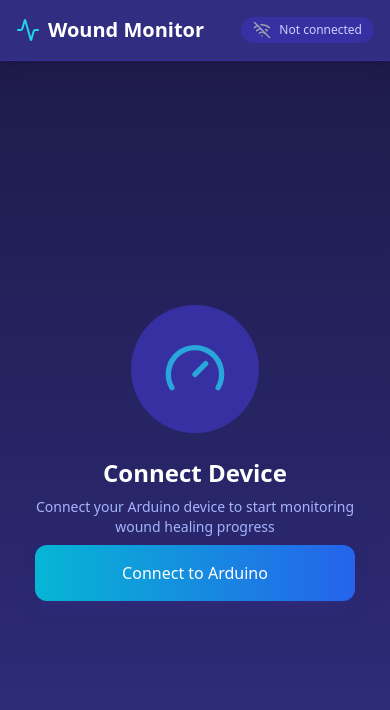
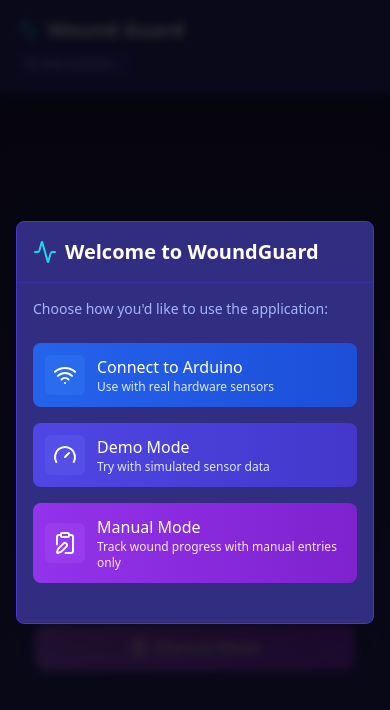
Before and after one commit to AMEND09/WoundGuard, a React (Vite) app: page / in a window 390 px wide. Shown: the top 710 px of the page. Built offline with nearby package versions, Linux system fonts and the light colour scheme.

Commit message:
Refactor application to ensure consistent use of "WoundGuard" terminology

```diff
--- a/src/artifacts/default.tsx
+++ b/src/artifacts/default.tsx
@@ -35,8 +35,6 @@
   type: string;
   description: string;
 }
-
-// ...existing code...
 
 const WoundTrackingApp = () => {
   const [connected, setConnected] = useState(false);
@@ -70,6 +68,10 @@
   const readerRef = useRef<any>(null);
   const writerRef = useRef<any>(null);
   const fileInputRef = useRef<HTMLInputElement>(null);
+
+  // Add new state variable for manual mode
+  const [manualMode, setManualMode] = useState(false);
+  const [showWelcomeDialog, setShowWelcomeDialog] = useState(true);
 
   // Check Web Serial API support on component mount
   useEffect(() => {
@@ -97,6 +99,7 @@
   const connectToArduino = async () => {
     setConnectionStatus('connecting');
     setSerialMessages(prev => [...prev, "Attempting to connect to Arduino..."]);
+    setShowWelcomeDialog(false);
 
     if (isWebSerialSupported) {
       try {
@@ -143,6 +146,7 @@
     setConnectionStatus('connected');
     setConnected(true);
     setSerialMessages(prev => [...prev, "Demo mode activated (simulated data)"]);
+    setShowWelcomeDialog(false);
 
     // Set initial data
     const mockData = {
@@ -168,6 +172,41 @@
     setHistoricalData(mockHistory);
   };
 
+  // Start manual mode with user-provided data only
+  const startManualMode = () => {
+    setManualMode(true);
+    setConnectionStatus('manual');
+    setConnected(true);
+    setSerialMessages(prev => [...prev, "Manual mode activated (user logs only)"]);
+
+    // Set initial empty data
+    const initialData = {
+      area: 100, // Start with 100mm² as initial area
+      temperature: 37.0,
+      humidity: 65,
+      ph: 6.5,
+      lastUpdate: new Date().toLocaleTimeString()
+    };
+
+    setCurrentData(initialData);
+
+    // Create initial entry for historical data
+    const initialHistoricalDataPoint = {
+      day: 1,
+      ...initialData,
+      notes: "Initial manual entry"
+    };
+
+    setHistoricalData([initialHistoricalDataPoint]);
+
+    // Open the dialog to input initial measurement
+    setShowManualLogDialog(true);
+    setManualLogType('data-entry');
+
+    // Close the welcome dialog
+    setShowWelcomeDialog(false);
+  };
+
   // Simulate receiving data from Arduino
   useEffect(() => {
     if (!connected || !demoMode) return;
@@ -283,8 +322,6 @@
       }
     }
   };
-
-  // ...existing code...
 
   // New function to handle image upload with wound area estimation
   const handleImageUpload = (e: React.ChangeEvent<HTMLInputElement>) => {
@@ -596,10 +633,16 @@
 
   // Calculate healing percentage
   const healingPercentage = () => {
-    if (historicalData.length === 0) return 0;
+    if (historicalData.length <= 0) return 0;
+
     const initial = historicalData[0]?.area || 100;
     const current = currentData.area;
-    return Math.min(100, Math.max(0, Math.round((initial - current) / initial * 100)));
+
+    // Ensure we don't divide by zero and handle negative progress
+    if (initial <= 0) return 0;
+
+    const percentage = Math.min(100, Math.max(0, Math.round((initial - current) / initial * 100)));
+    return percentage;
   };
 
   // Get healing progress color
@@ -714,33 +757,37 @@
   return (
     <div className="flex flex-col min-h-screen bg-indigo-950 text-white">
       <header className="p-4 bg-indigo-900 border-b border-indigo-800 sticky top-0 z-10 shadow-lg">
-        <div className="flex justify-between items-center">
-          <div className="flex items-center">
+        <div className="flex flex-col sm:flex-row sm:justify-between sm:items-center">
+          <div className="flex items-center mb-2 sm:mb-0">
             <Activity size={24} className="text-cyan-400 mr-2" />
-            <h1 className="text-xl font-bold text-white">Wound Monitor</h1>
-          </div>
+            <h1 className="text-xl font-bold text-white">Wound Guard</h1>
+          </div>
+          <div className="flex flex-wrap items-center justify-between sm:justify-end gap-2">
             {connected && (
-            <div className="flex gap-2">
+              <>
                 <button
                   onClick={() => setShowManualLogDialog(true)}
-                className="flex items-center bg-indigo-800 px-2 py-1 rounded text-xs"
-              >
-                <ClipboardEdit size={14} className="mr-1" />
-                Add Log
+                  className="flex items-center bg-indigo-800 px-1.5 py-1 rounded text-xs"
+                  aria-label="Add Log"
+                >
+                  <ClipboardEdit size={13} className="mr-1" />
+                  <span className="hidden sm:inline">Add Log</span>
                 </button>
                 <button
                   onClick={() => setShowExportDialog(true)}
-                className="flex items-center bg-indigo-800 px-2 py-1 rounded text-xs"
-              >
-                <Download size={14} className="mr-1" />
-                Export
+                  className="flex items-center bg-indigo-800 px-1.5 py-1 rounded text-xs"
+                  aria-label="Export Data"
+                >
+                  <Download size={13} className="mr-1" />
+                  <span className="hidden sm:inline">Export</span>
                 </button>
                 <button
                   onClick={triggerImport}
-                className="flex items-center bg-indigo-800 px-2 py-1 rounded text-xs"
-              >
-                <FileUp size={14} className="mr-1" />
-                Import
+                  className="flex items-center bg-indigo-800 px-1.5 py-1 rounded text-xs"
+                  aria-label="Import Data"
+                >
+                  <FileUp size={13} className="mr-1" />
+                  <span className="hidden sm:inline">Import</span>
                 </button>
                 <input
                   type="file"
@@ -749,22 +796,86 @@
                   accept=".json"
                   className="hidden"
                 />
-            </div>
+              </>
             )}
-          <div className="flex items-center bg-indigo-800 px-3 py-1 rounded-full">
+            <div className="flex items-center bg-indigo-800 px-2 sm:px-3 py-1 rounded-full">
               {connectionStatus === 'connected' ? (
-              <Wifi size={18} className="text-emerald-400 mr-2" />
+                <Wifi size={16} className="text-emerald-400 mr-1 sm:mr-2" />
               ) : connectionStatus === 'connecting' ? (
-              <Gauge size={18} className="text-cyan-400 mr-2 animate-pulse" />
+                <Gauge size={16} className="text-cyan-400 mr-1 sm:mr-2 animate-pulse" />
               ) : (
-              <WifiOff size={18} className="text-gray-400 mr-2" />
+                <WifiOff size={16} className="text-gray-400 mr-1 sm:mr-2" />
               )}
-            <span className="text-xs text-indigo-200 truncate max-w-32">
+              <span className="text-xs text-indigo-200 truncate max-w-20 sm:max-w-32">
                 {connected ? `Last: ${currentData.lastUpdate}` : "Not connected"}
               </span>
             </div>
           </div>
+        </div>
       </header>
+
+      {/* Welcome mode selection dialog */}
+      {showWelcomeDialog && !connected && (
+        <div className="fixed inset-0 bg-black/80 backdrop-blur-sm z-50 flex items-center justify-center p-4">
+          <div className="bg-indigo-900 border border-indigo-700 rounded-lg shadow-2xl w-full max-w-md">
+            <div className="p-4 border-b border-indigo-800">
+              <h3 className="font-semibold text-xl text-white flex items-center">
+                <Activity className="mr-2 h-6 w-6 text-cyan-400" />
+                Welcome to WoundGuard
+              </h3>
+            </div>
+
+            <div className="p-4">
+              <p className="text-indigo-300 text-sm mb-6">
+                Choose how you'd like to use the application:
+              </p>
+
+              <div className="space-y-4 mb-6">
+                {isWebSerialSupported && (
+                  <button
+                    onClick={connectToArduino}
+                    className="w-full flex items-center bg-gradient-to-r from-blue-600 to-blue-700 hover:from-blue-700 hover:to-blue-800 text-white p-3 rounded-lg transition"
+                  >
+                    <div className="bg-blue-500/30 p-2 rounded-md mr-3">
+                      <Wifi className="h-6 w-6" />
+                    </div>
+                    <div className="text-left">
+                      <p className="font-medium">Connect to Arduino</p>
+                      <p className="text-xs text-blue-100">Use with real hardware sensors</p>
+                    </div>
+                  </button>
+                )}
+
+                <button
+                  onClick={startDemoMode}
+                  className="w-full flex items-center bg-gradient-to-r from-indigo-600 to-indigo-700 hover:from-indigo-700 hover:to-indigo-800 text-white p-3 rounded-lg transition"
+                >
+                  <div className="bg-indigo-500/30 p-2 rounded-md mr-3">
+                    <Gauge className="h-6 w-6" />
+                  </div>
+                  <div className="text-left">
+                    <p className="font-medium">Demo Mode</p>
+                    <p className="text-xs text-indigo-100">Try with simulated sensor data</p>
+                  </div>
+                </button>
+
+                <button
+                  onClick={startManualMode}
+                  className="w-full flex items-center bg-gradient-to-r from-purple-600 to-purple-700 hover:from-purple-700 hover:to-purple-800 text-white p-3 rounded-lg transition"
+                >
+                  <div className="bg-purple-500/30 p-2 rounded-md mr-3">
+                    <ClipboardEdit className="h-6 w-6" />
+                  </div>
+                  <div className="text-left">
+                    <p className="font-medium">Manual Mode</p>
+                    <p className="text-xs text-purple-100">Track wound progress with manual entries only</p>
+                  </div>
+                </button>
+              </div>
+            </div>
+          </div>
+        </div>
+      )}
 
       {/* Manual logging dialog */}
       {showManualLogDialog && (
@@ -995,29 +1106,44 @@
           <div className="w-32 h-32 rounded-full bg-indigo-800 flex items-center justify-center mb-6">
             <Gauge size={64} className="text-cyan-400 animate-pulse" />
           </div>
-          <h2 className="text-2xl font-semibold mb-2 text-white">Connect Device</h2>
-          <p className="text-indigo-300 mb-2 text-center text-sm max-w-xs">
-            {isWebSerialSupported
-              ? "Connect your Arduino device to start monitoring wound healing progress"
-              : "Your browser doesn't support direct device connection. Using demo mode."}
+          <h2 className="text-2xl font-semibold mb-2 text-white">Choose an Option</h2>
+          <p className="text-indigo-300 mb-4 text-center text-sm max-w-xs">
+            Select how you'd like to use WoundGuard
           </p>
-          {!isWebSerialSupported && (
-            <p className="text-amber-300 mb-6 text-center text-xs max-w-xs">
-              For real device connectivity, use Chrome, Edge, or other browsers that support Web Serial API.
-            </p>
+
+          <div className="flex flex-col space-y-4 w-full max-w-xs">
+            {isWebSerialSupported && (
+              <button
+                onClick={connectToArduino}
+                className="px-6 py-3 bg-gradient-to-r from-cyan-500 to-blue-600 text-white rounded-xl font-medium hover:from-cyan-600 hover:to-blue-700 transition shadow-lg shadow-indigo-900/50 flex items-center justify-center"
+              >
+                <Wifi size={18} className="mr-2" />
+                Connect to Arduino
+              </button>
             )}
-          <button
-            onClick={connectToArduino}
-            className="px-6 py-4 w-full max-w-xs bg-gradient-to-r from-cyan-500 to-blue-600 text-white rounded-xl font-medium hover:from-cyan-600 hover:to-blue-700 active:from-cyan-700 active:to-blue-800 transition shadow-lg shadow-indigo-900/50"
-          >
-            {isWebSerialSupported ? "Connect to Arduino" : "Start Demo Mode"}
-          </button>
+
+            <button
+              onClick={startDemoMode}
+              className="px-6 py-3 bg-gradient-to-r from-indigo-500 to-indigo-600 text-white rounded-xl font-medium hover:from-indigo-600 hover:to-indigo-700 transition shadow-lg shadow-indigo-900/50 flex items-center justify-center"
+            >
+              <Gauge size={18} className="mr-2" />
+              Demo Mode
+            </button>
+
+            <button
+              onClick={startManualMode}
+              className="px-6 py-3 bg-gradient-to-r from-purple-500 to-purple-600 text-white rounded-xl font-medium hover:from-purple-600 hover:to-purple-700 transition shadow-lg shadow-indigo-900/50 flex items-center justify-center"
+            >
+              <ClipboardEdit size={18} className="mr-2" />
+              Manual Mode
+            </button>
+          </div>
         </div>
       ) : (
         <Tabs defaultValue="dashboard" className="flex-1">
-          <TabsList className="w-full flex justify-between bg-indigo-900/70 backdrop-blur-md p-1 rounded-none fixed z-10 top-14 border-b border-indigo-600/50 shadow-lg">
+          <TabsList className="w-full flex justify-between bg-indigo-900/70 backdrop-blur-md p-1 rounded-none fixed z-10 top-[72px] sm:top-14 border-b border-indigo-600/50 shadow-lg">
             <TabsTrigger
-              className="flex-1 text-xs py-3 transition-all duration-300
+              className="flex-1 text-[10px] sm:text-xs py-2 sm:py-3 transition-all duration-300
                 data-[state=inactive]:bg-indigo-800/30 data-[state=inactive]:backdrop-blur-sm data-[state=inactive]:text-indigo-200
                 data-[state=active]:bg-gradient-to-r data-[state=active]:from-cyan-500/80 data-[state=active]:to-blue-600/80
                 data-[state=active]:backdrop-blur-md data-[state=active]:text-white data-[state=active]:shadow-md rounded-md"
@@ -1026,7 +1152,7 @@
               Dashboard
             </TabsTrigger>
             <TabsTrigger
-              className="flex-1 text-xs py-3 transition-all duration-300
+              className="flex-1 text-[10px] sm:text-xs py-2 sm:py-3 transition-all duration-300
                 data-[state=inactive]:bg-indigo-800/30 data-[state=inactive]:backdrop-blur-sm data-[state=inactive]:text-indigo-200
                 data-[state=active]:bg-gradient-to-r data-[state=active]:from-cyan-500/80 data-[state=active]:to-blue-600/80
                 data-[state=active]:backdrop-blur-md data-[state=active]:text-white data-[state=active]:shadow-md rounded-md"
@@ -1035,16 +1161,16 @@
               Trends
             </TabsTrigger>
             <TabsTrigger
-              className="flex-1 text-xs py-3 transition-all duration-300
+              className="flex-1 text-[10px] sm:text-xs py-2 sm:py-3 transition-all duration-300
                 data-[state=inactive]:bg-indigo-800/30 data-[state=inactive]:backdrop-blur-sm data-[state=inactive]:text-indigo-200
                 data-[state=active]:bg-gradient-to-r data-[state=active]:from-cyan-500/80 data-[state=active]:to-blue-600/80
                 data-[state=active]:backdrop-blur-md data-[state=active]:text-white data-[state=active]:shadow-md rounded-md"
               value="environment"
             >
-              Environment
+              Environ
             </TabsTrigger>
             <TabsTrigger
-              className="flex-1 text-xs py-3 transition-all duration-300
+              className="flex-1 text-[10px] sm:text-xs py-2 sm:py-3 transition-all duration-300
                 data-[state=inactive]:bg-indigo-800/30 data-[state=inactive]:backdrop-blur-sm data-[state=inactive]:text-indigo-200
                 data-[state=active]:bg-gradient-to-r data-[state=active]:from-cyan-500/80 data-[state=active]:to-blue-600/80
                 data-[state=active]:backdrop-blur-md data-[state=active]:text-white data-[state=active]:shadow-md rounded-md"
@@ -1054,7 +1180,7 @@
             </TabsTrigger>
           </TabsList>
 
-          <div className="pt-14"> {/* Space for fixed tabs */}
+          <div className="pt-[56px] sm:pt-14"> {/* Adjusted padding for mobile tabs */}
             <TabsContent value="dashboard" className="m-0 p-4">
               {/* Manual Area Input Dialog */}
               {showAreaInput && (
@@ -1251,7 +1377,7 @@
                     <CardTitle className="text-base text-white">Environmental Factors</CardTitle>
                     <CardDescription className="text-xs text-indigo-300">Current readings</CardDescription>
                   </CardHeader>
-                  <CardContent className="p-3 pt-1">
+                  <CardContent className="p-4 mb-4">
                     <div className="space-y-4">
                       <div className="flex items-center">
                         <ThermometerSun size={18} className="text-rose-400 mr-2" />
@@ -1653,11 +1779,15 @@
             <TabsContent value="serial" className="m-0 p-0">
               <div className="bg-gradient-to-b from-black/80 to-indigo-950/80 backdrop-blur-md text-cyan-400 p-3 font-mono text-xs h-screen overflow-y-auto">
                 <div className="mb-4 p-2 bg-cyan-900/30 backdrop-blur-sm rounded border border-cyan-800/50 border-opacity-30">
-                  <h3 className="text-cyan-300 font-semibold mb-1">Arduino Serial Monitor</h3>
+                  <h3 className="text-cyan-300 font-semibold mb-1">
+                    {manualMode ? "Manual Mode Activity" : "Arduino Serial Monitor"}
+                  </h3>
                   <p className="text-cyan-400 opacity-70 text-xs">
                     {isWebSerialSupported
                       ? connected
-                        ? demoMode
+                        ? manualMode
+                          ? "Manual mode active - all data based on user entries"
+                          : demoMode
                             ? "Demo mode active - showing simulated data"
                             : "Connection established at 9600 baud (NOTE: Wound area requires manual measurement)"
                         : "Web Serial API available - connect to device to begin"
@@ -1666,6 +1796,18 @@
                   </p>
                   {connected && (
                     <div className="flex gap-2 mt-2">
+                      {manualMode ? (
+                        <button
+                          onClick={() => {
+                            setShowManualLogDialog(true);
+                            setManualLogType('data-entry');
+                          }}
+                          className="px-3 py-1 bg-purple-700 hover:bg-purple-600 text-white rounded-md text-xs flex items-center"
+                        >
+                          <ClipboardEdit size={14} className="mr-1" />
+                          Add Measurement
+                        </button>
+                      ) : (
                         <button
                           onClick={() => setShowAreaInput(true)}
                           className="px-3 py-1 bg-cyan-700 hover:bg-cyan-600 text-white rounded-md text-xs flex items-center"
@@ -1673,6 +1815,7 @@
                           <PencilRuler size={14} className="mr-1" />
                           Add Area Measurement
                         </button>
+                      )}
                       <button
                         onClick={disconnectFromDevice}
                         className="px-3 py-1 bg-red-900 hover:bg-red-800 text-white rounded-md text-xs"
@@ -1796,7 +1939,7 @@
         }`}>
           {percentage > 70 ? (
             <svg xmlns="http://www.w3.org/2000/svg" className="h-5 w-5 text-emerald-400" viewBox="0 0 20 20" fill="currentColor">
-              <path fillRule="evenodd" d="M10 18a8 8 0 100-16 8 8 0 000 16zm3.707-9.293a1 1 0 00-1.414-1.414L9 10.586 7.707 9.293a1 1 0 00-1.414 1.414l2 2a1 1 0 001.414 0l4-4z" clipRule="evenodd" />
+              <path fillRule="evenodd" d="M10 18a8 8 0 100-16 8 8 0 000 16zm3.707-9.293a1 1 0 00-1.414-1.414L9 10.586 7.707 9.293a1 1 0 00-1.414 1.414l2 2a1 1 0 001.414 0l4-4a1 1 0 010 1.414z" clipRule="evenodd" />
             </svg>
           ) : percentage > 40 ? (
             <svg xmlns="http://www.w3.org/2000/svg" className="h-5 w-5 text-amber-400" viewBox="0 0 20 20" fill="currentColor">
```
Lines whose indentation alone changed are shown as unchanged.
